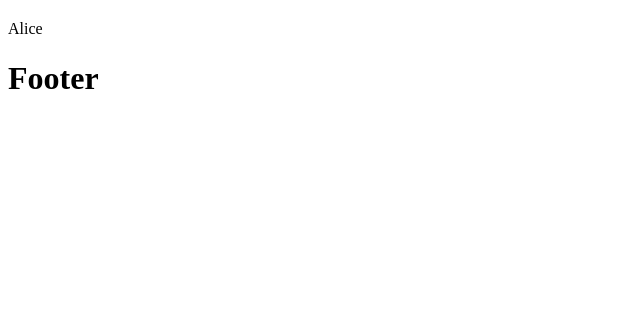
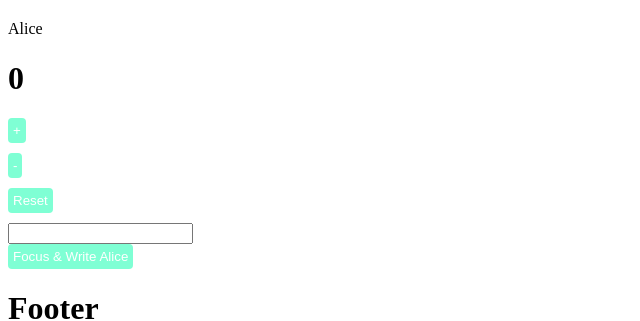
Before and after one commit to arunabhajana/learning, a React (Vite) app: page / in a window 1280 px wide. Shown: the part 1866-2187 px from the top of the page, without its empty margins (0-640 px from the left). Before the commit the page ends 1984 px from the top, so only its background shows below. Built offline with nearby package versions, Linux system fonts and the light colour scheme; no server answers.

Commit message:
useReducer , useRef Hook

```diff
--- a/src/App.jsx
+++ b/src/App.jsx
@@ -22,6 +22,8 @@ import Data from './components/Data.jsx'
 import BasicEffects from './components/BasicEffects.jsx'
 import Context from './components/Context.jsx'
 import ContextHook from './components/ContextHook.jsx'
+import Reducer from './components/Reducer.jsx'
+import Ref from './components/Ref.jsx'
 
 const App = () => {
 
@@ -56,6 +58,8 @@ const App = () => {
       <BasicEffects />
       <Context/>
       <ContextHook />
+      <Reducer />
+      <Ref />
       <Footer />
     </>
   )
--- a/src/components/Reducer.jsx
+++ b/src/components/Reducer.jsx
@@ -1 +1,33 @@
-// Continue From 3:27:01
+import { useReducer } from "react";
+
+const initialState = {count : 0};
+
+const reducer = (state,action) => {
+    switch (action.type) {
+        case "increment":
+            return {...state , count: state.count + 1};
+        case "decrement":
+            return {...state , count: state.count - 1};
+        case "reset":
+            return {...state , count : 0};
+        default:
+            return state;
+    }
+}
+
+
+const Reducer = () => {
+
+    const [state , dispatcher] = useReducer(reducer, initialState);
+
+    return (
+        <div>
+            <h1>{state.count}</h1>
+            <button onClick={() => dispatcher({type : "increment"})}>+</button>
+            <button onClick={() => dispatcher({type : "decrement"})}>-</button>
+            <button onClick={() => dispatcher({type : "reset"})}>Reset</button>
+        </div>
+    );
+};
+
+export default Reducer;
--- /dev/null
+++ b/src/components/Ref.jsx
@@ -0,0 +1,19 @@
+import { useRef } from "react";
+
+const Ref = () => {
+
+    const inputElement = useRef(null);
+    const focusInput = () => {
+        inputElement.current.focus();
+        inputElement.current.value = "Alice";
+    }
+
+    return (
+        <div>
+            <input type="text" ref={inputElement}></input>
+            <button onClick={() => focusInput()}>Focus & Write Alice</button>
+        </div>
+    );
+}
+
+export default Ref;
```
Also changed, not shown: 1 other file (tests, documents, lock files or other folders).
